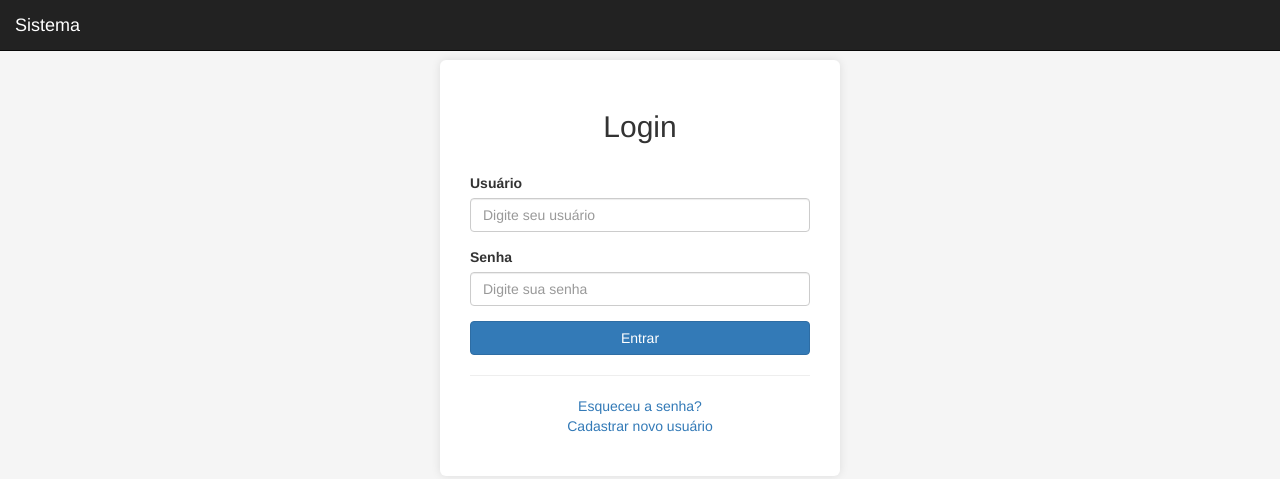
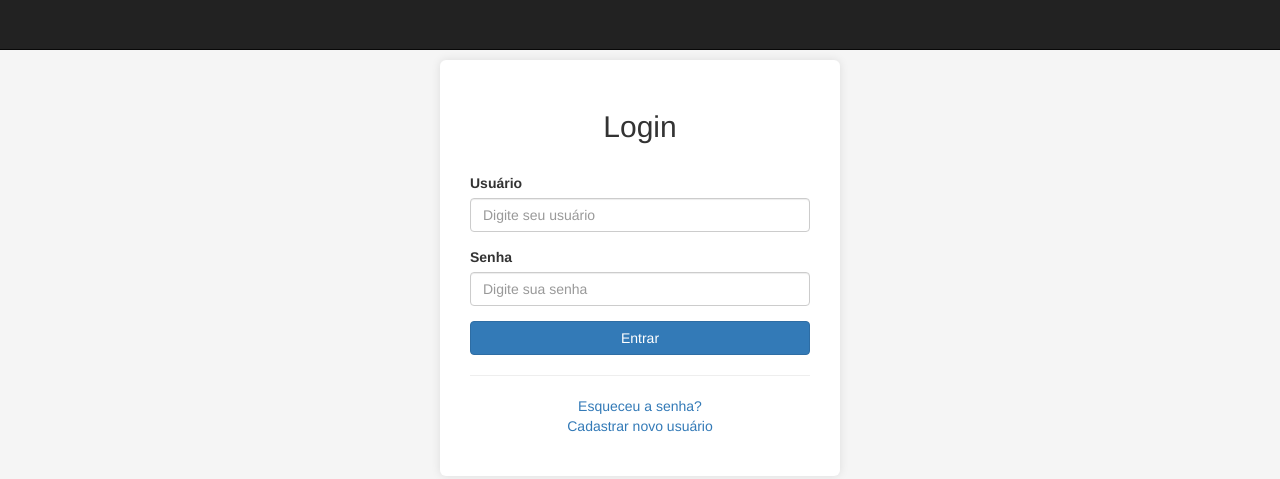
Before and after one commit to Lcsrrs/projetoFinalIP_G3, a plain HTML site: page static/login.html in a window 1280 px wide. Drawn offline with nearby package versions, Linux system fonts and the light colour scheme.

Commit message:
Update login.html

```diff
--- a/static/login.html
+++ b/static/login.html
@@ -30,7 +30,6 @@
 <nav class="navbar navbar-inverse navbar-fixed-top">
   <div class="container-fluid">
     <div class="navbar-header">
-      <a class="navbar-brand" href="#">Sistema</a>
     </div>
   </div>
 </nav>
```
